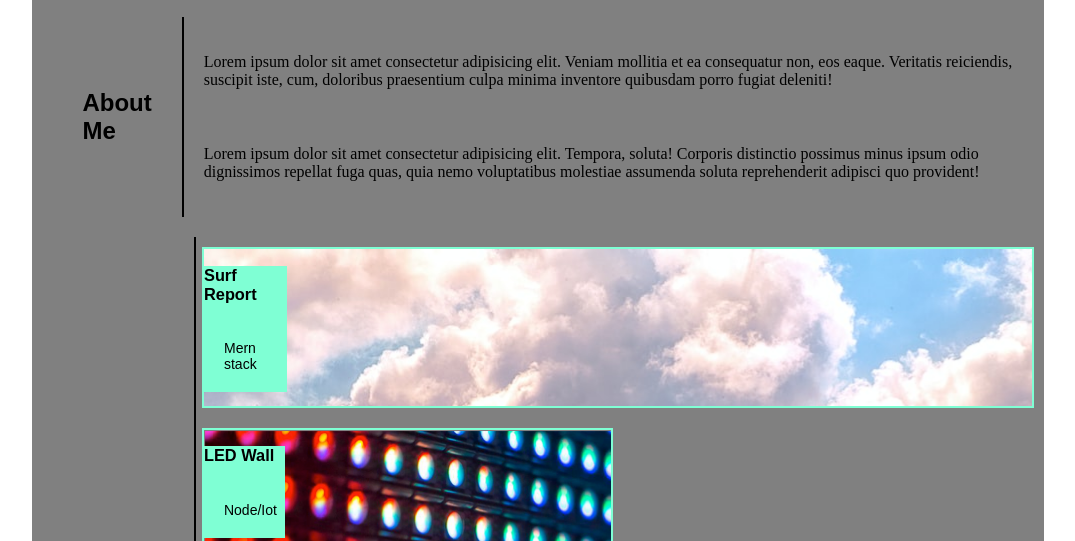
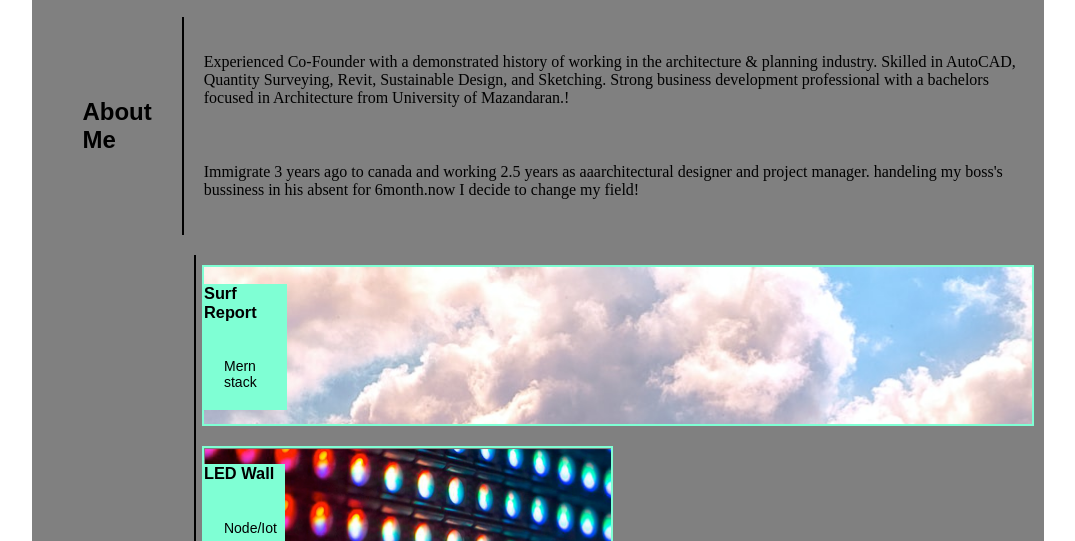
Before and after one commit to mojsun/My-Portfolio, a plain HTML site: page index.html in a window 1280 px wide. Shown: the part 259-800 px from the top of the page, without its empty margins (102-1177 px from the left). Drawn offline with Linux system fonts and the light colour scheme.

Commit message:
Update index.html

```diff
--- a/index.html
+++ b/index.html
@@ -35,8 +35,8 @@
         <section>
           <h2>About Me</h2>
           <article>
-            <p> Lorem ipsum dolor sit amet consectetur adipisicing elit. Veniam mollitia et ea consequatur non, eos eaque. Veritatis reiciendis, suscipit iste, cum, doloribus praesentium culpa minima inventore quibusdam porro fugiat deleniti!</p>
-            <p> Lorem ipsum dolor sit amet consectetur adipisicing elit. Tempora, soluta! Corporis distinctio possimus minus ipsum odio dignissimos repellat fuga quas, quia nemo voluptatibus molestiae assumenda soluta reprehenderit adipisci quo provident!</p>
+            <p> Experienced Co-Founder with a demonstrated history of working in the architecture & planning industry. Skilled in AutoCAD, Quantity Surveying, Revit, Sustainable Design, and Sketching. Strong business development professional with a bachelors focused in Architecture from University of Mazandaran.!</p>
+            <p> Immigrate 3 years ago to canada and working 2.5 years as aaarchitectural designer and project manager. handeling my boss's bussiness in his absent for 6month.now I decide to change my field!</p>
           </>
         </section>
         <section>
```
